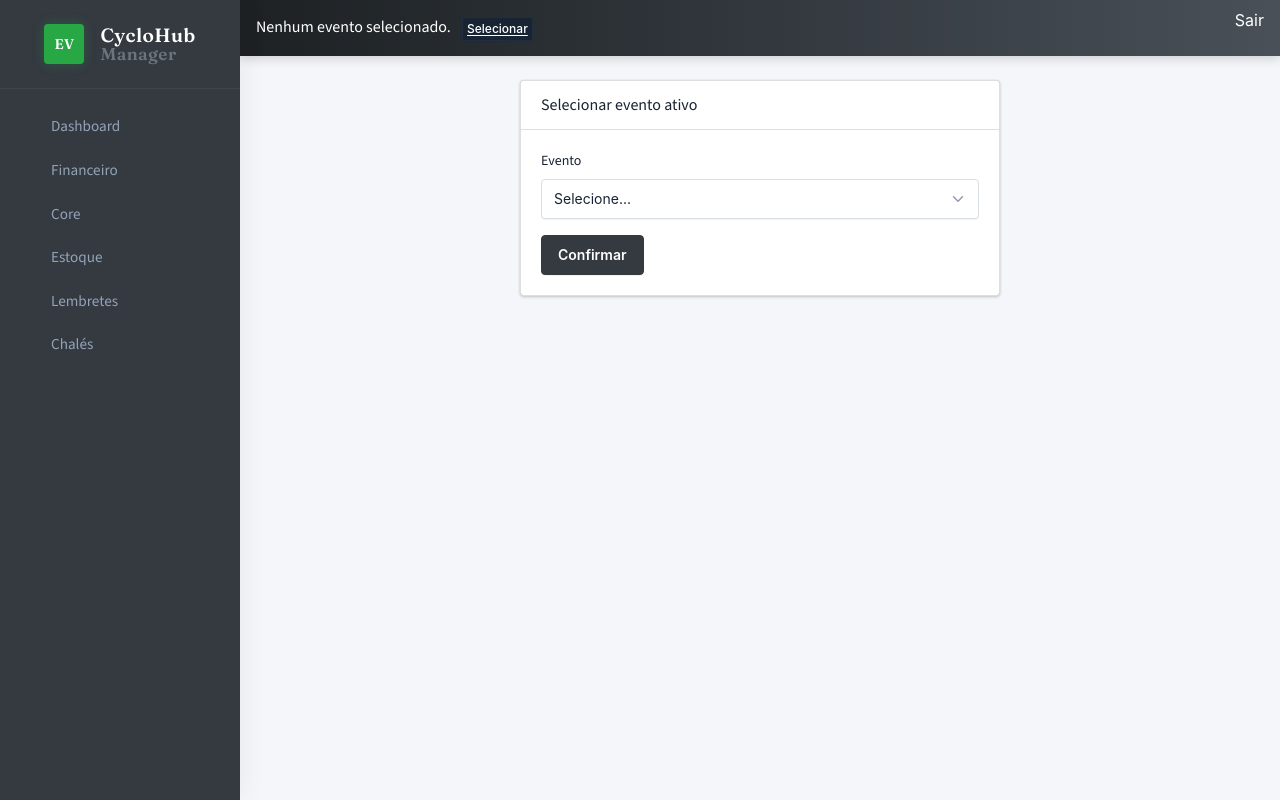
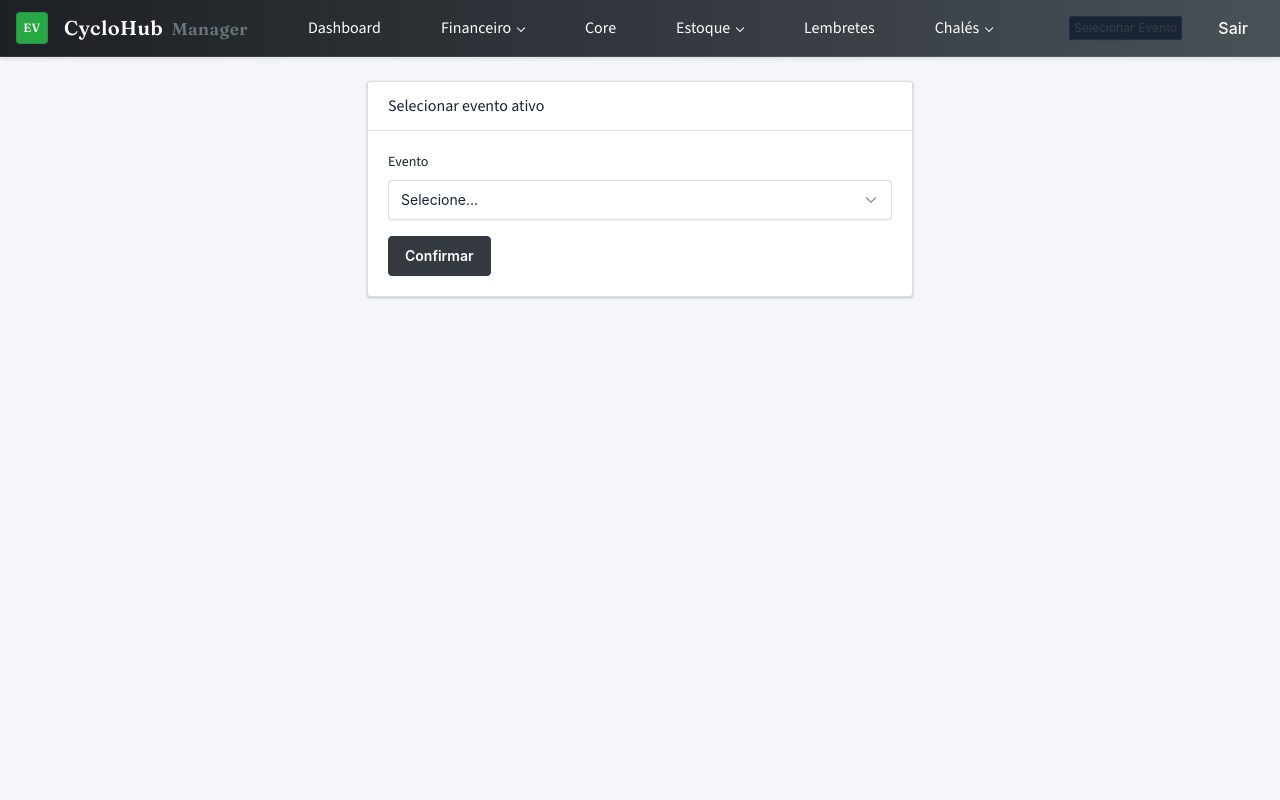
Before and after one commit to janiolos/MaanaimManager, a Django app: page /core/evento/ in a window 1280 px wide. Run offline with Django 5.2, Linux system fonts and the light colour scheme; the visitor is signed in with stand-in values (Sample User, id 1); data comes from the database, SQL or seed files in the repository; data that the repository does not hold is empty; some libraries are stand-ins or nearby versions.

Commit message:
Refactor UI from vertical sidebar to horizontal topbar navigation, update associated CSS, and add a Docker volume mount for local development.

```diff
--- a/docker-compose.yml
+++ b/docker-compose.yml
@@ -44,6 +44,7 @@ services:
     expose:
       - "${APP_PORT:-8000}"
     volumes:
+      - .:/app:Z
       - ./media:/app/media:z
       - static_data:/app/staticfiles
     depends_on:
--- a/static/app.css
+++ b/static/app.css
@@ -99,83 +99,94 @@ body {
 }
 
 .page-wrapper>.navbar .badge.bg-primary-lt {
-  background: rgba(255, 255, 255, 0.18) !important;
+  background: rgba(255, 255, 255, 0.15) !important;
   color: #ffffff !important;
-  border: 1px solid rgba(255, 255, 255, 0.28) !important;
+  border: 1px solid rgba(255, 255, 255, 0.3) !important;
+  opacity: 1 !important;
 }
 
-.navbar-vertical[data-bs-theme="dark"] {
-  background: var(--mm-primary) !important;
-  border-right: none !important;
-  box-shadow: 4px 0 24px rgba(0, 0, 0, 0.05) !important;
+header.navbar .badge.bg-primary-lt {
+  background: var(--mm-accent) !important;
+  color: #ffffff !important;
+  border: none !important;
+  font-weight: 700 !important;
 }
 
-.navbar-vertical .navbar-brand {
-  padding: 1.5rem 1rem !important;
-  border-bottom: 1px solid rgba(255, 255, 255, 0.05);
+/* horizontal Topbar Header */
+header.navbar {
+  margin-bottom: 0;
+  border-bottom: 1px solid rgba(255, 255, 255, 0.1);
+  box-shadow: 0 2px 4px rgba(0, 0, 0, 0.1) !important;
 }
 
-.navbar-vertical .navbar-brand .fw-bold {
-  color: #fff !important;
-  font-size: 1.2rem;
-  /* Equilibrado */
-}
-
-.navbar-vertical .avatar.bg-primary {
-  background: var(--mm-accent) !important;
-  box-shadow: 0 0 12px rgba(40, 167, 69, 0.3);
-}
-
-.navbar-vertical .nav-link {
-  color: #94a3b8 !important;
-  border-left: 3px solid transparent !important;
-  border-radius: 0;
-  margin: 0;
-  padding: 0.65rem 1.25rem !important;
-  font-size: 0.95rem;
-  /* Profissional e limpo */
+header.navbar .navbar-nav .nav-link {
+  padding: 0.75rem 1rem !important;
   font-weight: 500;
   transition: all 0.2s ease;
 }
 
-.navbar-vertical .nav-link:hover {
-  background: rgba(255, 255, 255, 0.03) !important;
+header.navbar .navbar-nav .nav-link:hover,
+header.navbar .navbar-nav .nav-link.active {
+  background: rgba(255, 255, 255, 0.05);
   color: #fff !important;
 }
 
-.navbar-vertical .nav-link.active {
-  background: rgba(255, 255, 255, 0.05) !important;
-  color: #fff !important;
-  border-left-color: var(--mm-accent) !important;
+header.navbar .navbar-nav .nav-link.active {
+  border-bottom: 2px solid var(--mm-accent) !important;
 }
 
-.navbar-vertical .nav-link-icon {
-  color: #adb5bd;
-  margin-right: 0.5rem;
+/* Dropdown Menu Styles */
+.dropdown-menu {
+  box-shadow: var(--mm-shadow-lg) !important;
+  border: 1px solid var(--mm-border) !important;
+  border-radius: 4px !important;
+  padding: 0.5rem 0 !important;
 }
 
-.navbar-vertical .nav-link.active .nav-link-icon,
-.navbar-vertical .nav-link:hover .nav-link-icon {
-  color: var(--mm-accent) !important;
+.dropdown-item {
+  padding: 0.5rem 1.25rem !important;
+  font-weight: 500;
+  color: var(--mm-ink) !important;
 }
 
-.navbar-vertical .nav-sm {
-  margin: 0.2rem 0 0.35rem 0.8rem;
-  border-left: 1px dashed rgba(255, 255, 255, 0.15);
-  padding-left: 0.6rem;
+.dropdown-item.active,
+.dropdown-item:active {
+  background-color: var(--mm-accent) !important;
+  color: #fff !important;
 }
 
-.navbar-vertical .nav-sm .nav-link {
-  font-weight: 500;
-  font-size: 0.875rem;
-  /* Hierarquia clara */
-  padding: 0.4rem 0.7rem !important;
-  border-left-width: 3px !important;
-  margin: 1px 0;
+.dropdown-item {
+  color: var(--mm-ink) !important;
 }
 
-.navbar-vertical .navbar-toggler {
-  border-color: rgba(var(--mm-primary-rgb), 0.22) !important;
+/* Ensure white text for dropdowns in the dark navbar */
+.navbar[data-bs-theme="dark"] .dropdown-menu .dropdown-item,
+.navbar[data-bs-theme="dark"] .navbar-collapse .dropdown-item {
+  color: #ffffff !important;
+}
+
+.navbar[data-bs-theme="dark"] .dropdown-menu .dropdown-item:hover {
+  background-color: rgba(255, 255, 255, 0.1) !important;
+  color: #ffffff !important;
+}
+
+/* Ensure the EVENTO badge is bright and readable */
+.navbar[data-bs-theme="dark"] .badge.bg-primary-lt {
+  background-color: var(--mm-accent) !important;
+  color: #ffffff !important;
+  font-weight: 800 !important;
+}
+
+.dropdown-item:hover {
+  background-color: var(--mm-bg) !important;
+}
+
+@media (max-width: 991.98px) {
+  .navbar-collapse {
+    background: var(--mm-primary) !important;
+    padding: 1rem;
+    border-top: 1px solid rgba(255, 255, 255, 0.1);
+  }
 }
 
 .page-body {
--- a/templates/layout/base.html
+++ b/templates/layout/base.html
@@ -1,6 +1,7 @@
 {% load static %}
 <!DOCTYPE html>
 <html lang="pt-br">
+
 <head>
   <meta charset="utf-8">
   <meta name="viewport" content="width=device-width, initial-scale=1">
@@ -8,77 +9,56 @@
 
   <link href="{% static 'tabler/tabler.min.css' %}" rel="stylesheet">
   <link href="https://cdn.jsdelivr.net/npm/@tabler/icons-webfont@2.46.0/tabler-icons.min.css" rel="stylesheet">
-  <link href="{% static 'app.css' %}?v=20260207-01" rel="stylesheet">
+  <link href="{% static 'app.css' %}?v=20260301-03" rel="stylesheet">
 </head>
 
 {% with current_url_name=request.resolver_match.url_name %}
+
 <body class="app{% if current_url_name == 'login' %} is-login{% endif %}">
   <div class="page">
     {% if current_url_name != 'login' %}
-      <!-- SIDEBAR -->
-      <aside class="navbar navbar-vertical navbar-expand-sm position-absolute" data-bs-theme="dark">
+    <header class="navbar navbar-expand-md d-print-none sticky-top" data-bs-theme="dark">
       <div class="container-fluid">
-          <a class="navbar-brand d-flex align-items-center" href="/">
-            <span class="avatar avatar-md rounded bg-primary text-white me-2">EV</span>
-            <span>
-              <span class="fw-bold d-block">{{ sistema_config.nome_sistema|default:"Maanaim" }}</span>
-              <span class="text-muted small d-block">Manager</span>
+        <!-- Brand -->
+        <a class="navbar-brand d-flex align-items-center me-3" href="/">
+          <span class="avatar avatar-sm rounded bg-primary text-white me-2">EV</span>
+          <span class="d-none d-lg-inline">
+            <span class="fw-bold">{{ sistema_config.nome_sistema|default:"Maanaim" }}</span>
+            <span class="text-muted small ms-1">Manager</span>
           </span>
         </a>
 
         <!-- Toggler (mobile) -->
-          <button class="navbar-toggler" type="button"
-                  data-bs-toggle="collapse" data-bs-target="#sidebar-menu"
-                  aria-controls="sidebar-menu" aria-expanded="false" aria-label="Abrir menu">
+        <button class="navbar-toggler" type="button" data-bs-toggle="collapse" data-bs-target="#navbar-menu"
+          aria-controls="navbar-menu" aria-expanded="false" aria-label="Abrir menu">
           <span class="navbar-toggler-icon"></span>
         </button>
 
-          <div class="collapse navbar-collapse" id="sidebar-menu">
-            <ul class="navbar-nav pt-lg-3">
-
+        <!-- Menu Content -->
+        <div class="collapse navbar-collapse" id="navbar-menu">
+          <ul class="navbar-nav me-auto">
             <li class="nav-item">
               <a class="nav-link {% if request.resolver_match.url_name == 'home' %}active{% endif %}" href="/">
-                  <span class="nav-link-icon d-md-none d-lg-inline-block">
-                    <i class="ti ti-chart-bar" aria-hidden="true"></i>
-                  </span>
+                <span class="nav-link-icon d-md-none d-lg-inline-block"><i class="ti ti-chart-bar"></i></span>
                 <span class="nav-link-title">Dashboard</span>
               </a>
             </li>
 
             {% if modulos_ativos.financeiro and acesso_modulos.financeiro %}
-              <li class="nav-item">
-                <a class="nav-link {% if request.resolver_match.namespace == 'finance' %}active{% endif %}"
-                   href="{% url 'finance:dashboard' %}"
-                   data-bs-toggle="collapse"
-                   data-bs-target="#menu-finance"
-                   aria-expanded="{% if request.resolver_match.namespace == 'finance' %}true{% else %}false{% endif %}"
-                   aria-controls="menu-finance">
-                  <span class="nav-link-icon d-md-none d-lg-inline-block">
-                    <i class="ti ti-wallet" aria-hidden="true"></i>
-                  </span>
+            <li class="nav-item dropdown">
+              <a class="nav-link dropdown-toggle {% if request.resolver_match.namespace == 'finance' %}active{% endif %}"
+                href="#navbar-finance" data-bs-toggle="dropdown" data-bs-auto-close="outside" role="button"
+                aria-expanded="false">
+                <span class="nav-link-icon d-md-none d-lg-inline-block"><i class="ti ti-wallet"></i></span>
                 <span class="nav-link-title">Financeiro</span>
               </a>
-                <div class="collapse {% if request.resolver_match.namespace == 'finance' %}show{% endif %}" id="menu-finance">
-                  <ul class="nav nav-sm flex-column">
-                    <li class="nav-item">
-                      <a class="nav-link {% if request.resolver_match.url_name == 'dashboard' and request.resolver_match.namespace == 'finance' %}active{% endif %}"
-                         href="{% url 'finance:dashboard' %}">
-                        Dashboard
-                      </a>
-                    </li>
-                    <li class="nav-item">
-                      <a class="nav-link {% if request.resolver_match.url_name == 'lancamentos_lista' %}active{% endif %}"
-                         href="{% url 'finance:lancamentos_lista' %}">
-                        Lancamentos
-                      </a>
-                    </li>
-                    <li class="nav-item">
-                      <a class="nav-link {% if request.resolver_match.url_name == 'relatorios_index' %}active{% endif %}"
-                         href="{% url 'finance:relatorios_index' %}">
-                        Relatorios
-                      </a>
-                    </li>
-                  </ul>
+              <div class="dropdown-menu">
+                <a class="dropdown-item {% if request.resolver_match.url_name == 'dashboard' and request.resolver_match.namespace == 'finance' %}active{% endif %}"
+                  href="{% url 'finance:dashboard' %}">Dashboard</a>
+                <a class="dropdown-item {% if request.resolver_match.url_name == 'lancamentos_lista' %}active{% endif %}"
+                  href="{% url 'finance:lancamentos_lista' %}">Lançamentos</a>
+                <a class="dropdown-item {% if request.resolver_match.url_name == 'relatorios_index' %}active{% endif %}"
+                  href="{% url 'finance:relatorios_index' %}">Relatórios</a>
               </div>
             </li>
             {% endif %}
@@ -86,59 +66,36 @@
             <li class="nav-item">
               <a class="nav-link {% if request.resolver_match.namespace == 'core' and request.resolver_match.url_name == 'dashboard' %}active{% endif %}"
                 href="{% url 'core:dashboard' %}">
-                  <span class="nav-link-icon d-md-none d-lg-inline-block">
-                    <i class="ti ti-calendar-event" aria-hidden="true"></i>
-                  </span>
+                <span class="nav-link-icon d-md-none d-lg-inline-block"><i class="ti ti-calendar-event"></i></span>
                 <span class="nav-link-title">Core</span>
               </a>
             </li>
 
             {% if modulos_ativos.estoque and acesso_modulos.estoque %}
-              <li class="nav-item">
-                <a class="nav-link {% if request.resolver_match.namespace == 'inventory' %}active{% endif %}"
-                   href="{% url 'inventory:dashboard' %}"
-                   data-bs-toggle="collapse"
-                   data-bs-target="#menu-inventory"
-                   aria-expanded="{% if request.resolver_match.namespace == 'inventory' %}true{% else %}false{% endif %}"
-                   aria-controls="menu-inventory">
-                  <span class="nav-link-icon d-md-none d-lg-inline-block">
-                    <i class="ti ti-package" aria-hidden="true"></i>
-                  </span>
+            <li class="nav-item dropdown">
+              <a class="nav-link dropdown-toggle {% if request.resolver_match.namespace == 'inventory' %}active{% endif %}"
+                href="#navbar-inventory" data-bs-toggle="dropdown" data-bs-auto-close="outside" role="button"
+                aria-expanded="false">
+                <span class="nav-link-icon d-md-none d-lg-inline-block"><i class="ti ti-package"></i></span>
                 <span class="nav-link-title">Estoque</span>
               </a>
-                <div class="collapse {% if request.resolver_match.namespace == 'inventory' %}show{% endif %}" id="menu-inventory">
-                  <ul class="nav nav-sm flex-column">
-                    <li class="nav-item">
-                      <a class="nav-link {% if request.resolver_match.url_name == 'dashboard' and request.resolver_match.namespace == 'inventory' %}active{% endif %}"
-                         href="{% url 'inventory:dashboard' %}">
-                        Dashboard
-                      </a>
-                    </li>
-                    <li class="nav-item">
-                      <a class="nav-link {% if request.resolver_match.url_name == 'produtos_lista' %}active{% endif %}"
-                         href="{% url 'inventory:produtos_lista' %}">
-                        Produtos
-                      </a>
-                    </li>
-                    <li class="nav-item">
-                      <a class="nav-link {% if request.resolver_match.url_name == 'cotacoes_lista' or request.resolver_match.url_name == 'cotacao_criar' or request.resolver_match.url_name == 'cotacao_editar' or request.resolver_match.url_name == 'cotacao_comprovante' or request.resolver_match.url_name == 'cotacao_aprovar' %}active{% endif %}"
-                         href="{% url 'inventory:cotacoes_lista' %}">
-                        Orcamentos
-                      </a>
-                    </li>
-                    <li class="nav-item">
-                      <a class="nav-link {% if request.resolver_match.url_name == 'fornecedores_lista' or request.resolver_match.url_name == 'fornecedor_criar' %}active{% endif %}"
-                         href="{% url 'inventory:fornecedores_lista' %}">
-                        Fornecedores
-                      </a>
-                    </li>
-                    <li class="nav-item">
-                      <a class="nav-link {% if request.resolver_match.url_name == 'movimentos_lista' or request.resolver_match.url_name == 'requisicoes_lista' %}active{% endif %}"
-                         href="{% url 'inventory:movimentos_lista' %}">
-                        Requisicoes de saida
-                      </a>
-                    </li>
-                  </ul>
+              <div class="dropdown-menu">
+                <div class="dropdown-menu-columns">
+                  <div class="dropdown-menu-column">
+                    <a class="dropdown-item {% if request.resolver_match.url_name == 'dashboard' and request.resolver_match.namespace == 'inventory' %}active{% endif %}"
+                      href="{% url 'inventory:dashboard' %}">Dashboard</a>
+                    <a class="dropdown-item {% if request.resolver_match.url_name == 'produtos_lista' %}active{% endif %}"
+                      href="{% url 'inventory:produtos_lista' %}">Produtos</a>
+                    <a class="dropdown-item {% if request.resolver_match.url_name == 'cotacoes_lista' %}active{% endif %}"
+                      href="{% url 'inventory:cotacoes_lista' %}">Orçamentos</a>
+                  </div>
+                  <div class="dropdown-menu-column">
+                    <a class="dropdown-item {% if request.resolver_match.url_name == 'fornecedores_lista' %}active{% endif %}"
+                      href="{% url 'inventory:fornecedores_lista' %}">Fornecedores</a>
+                    <a class="dropdown-item {% if request.resolver_match.url_name == 'movimentos_lista' %}active{% endif %}"
+                      href="{% url 'inventory:movimentos_lista' %}">Requisições</a>
+                  </div>
+                </div>
               </div>
             </li>
             {% endif %}
@@ -147,89 +104,58 @@
             <li class="nav-item">
               <a class="nav-link {% if request.resolver_match.namespace == 'notifications' %}active{% endif %}"
                 href="{% url 'notifications:dashboard' %}">
-                  <span class="nav-link-icon d-md-none d-lg-inline-block">
-                    <i class="ti ti-bell" aria-hidden="true"></i>
-                  </span>
+                <span class="nav-link-icon d-md-none d-lg-inline-block"><i class="ti ti-bell"></i></span>
                 <span class="nav-link-title">Lembretes</span>
               </a>
             </li>
             {% endif %}
 
             {% if modulos_ativos.hospedagem and acesso_modulos.hospedagem %}
-              <li class="nav-item">
-                <a class="nav-link {% if request.resolver_match.namespace == 'lodging' %}active{% endif %}"
-                   href="{% url 'lodging:dashboard' %}"
-                   data-bs-toggle="collapse"
-                   data-bs-target="#menu-lodging"
-                   aria-expanded="{% if request.resolver_match.namespace == 'lodging' %}true{% else %}false{% endif %}"
-                   aria-controls="menu-lodging">
-                  <span class="nav-link-icon d-md-none d-lg-inline-block">
-                    <i class="ti ti-home" aria-hidden="true"></i>
-                  </span>
+            <li class="nav-item dropdown">
+              <a class="nav-link dropdown-toggle {% if request.resolver_match.namespace == 'lodging' %}active{% endif %}"
+                href="#navbar-lodging" data-bs-toggle="dropdown" data-bs-auto-close="outside" role="button"
+                aria-expanded="false">
+                <span class="nav-link-icon d-md-none d-lg-inline-block"><i class="ti ti-home"></i></span>
                 <span class="nav-link-title">Chalés</span>
               </a>
-                <div class="collapse {% if request.resolver_match.namespace == 'lodging' %}show{% endif %}" id="menu-lodging">
-                  <ul class="nav nav-sm flex-column">
-                    <li class="nav-item">
-                      <a class="nav-link {% if request.resolver_match.url_name == 'dashboard' and request.resolver_match.namespace == 'lodging' %}active{% endif %}"
-                         href="{% url 'lodging:dashboard' %}">
-                        Dashboard
-                      </a>
-                    </li>
-                    <li class="nav-item">
-                      <a class="nav-link {% if request.resolver_match.url_name == 'chales_lista' %}active{% endif %}"
-                         href="{% url 'lodging:chales_lista' %}">
-                        Chalés
-                      </a>
-                    </li>
-                    <li class="nav-item">
-                      <a class="nav-link {% if request.resolver_match.url_name == 'reservas_lista' %}active{% endif %}"
-                         href="{% url 'lodging:reservas_lista' %}">
-                        Reservas
-                      </a>
-                    </li>
-                    <li class="nav-item">
-                      <a class="nav-link {% if request.resolver_match.url_name == 'mapa_chales' %}active{% endif %}"
-                         href="{% url 'lodging:mapa_chales' %}">
-                        Mapa de Chalés
-                      </a>
-                    </li>
-                  </ul>
+              <div class="dropdown-menu">
+                <a class="dropdown-item {% if request.resolver_match.url_name == 'dashboard' and request.resolver_match.namespace == 'lodging' %}active{% endif %}"
+                  href="{% url 'lodging:dashboard' %}">Dashboard</a>
+                <a class="dropdown-item {% if request.resolver_match.url_name == 'chales_lista' %}active{% endif %}"
+                  href="{% url 'lodging:chales_lista' %}">Chalés</a>
+                <a class="dropdown-item {% if request.resolver_match.url_name == 'reservas_lista' %}active{% endif %}"
+                  href="{% url 'lodging:reservas_lista' %}">Reservas</a>
+                <a class="dropdown-item {% if request.resolver_match.url_name == 'mapa_chales' %}active{% endif %}"
+                  href="{% url 'lodging:mapa_chales' %}">Mapa</a>
               </div>
             </li>
             {% endif %}
+          </ul>
 
-            </ul>
+          <!-- Right controls -->
+          <div class="navbar-nav flex-row order-md-last align-items-center">
+            <div class="nav-item me-3 d-none d-sm-flex">
+              {% if evento_atual %}
+              <span class="badge bg-primary-lt me-2">{{ rotulo_evento_singular|default:"Evento"|upper }}</span>
+              <strong class="text-white small me-1">{{ evento_atual.nome }}</strong>
+              <a href="{% url 'core:selecionar_evento' %}"
+                class="text-white-50 small text-decoration-underline">Trocar</a>
+              {% else %}
+              <a class="btn btn-sm btn-outline-white" href="{% url 'core:selecionar_evento' %}">Selecionar Evento</a>
+              {% endif %}
             </div>
-        </div>
-      </aside>
-    {% endif %}
 
-    <!-- MAIN -->
-    <div class="page-wrapper">
-    {% if current_url_name != 'login' %}
-        <header class="navbar navbar-expand-md d-print-none" data-bs-theme="dark">
-          <div class="container-fluid">
-            <div class="navbar-nav flex-row order-md-last">
             {% if user.is_authenticated %}
+            <div class="nav-item">
               <form method="post" action="{% url 'logout' %}">
                 {% csrf_token %}
-                  <button class="nav-link btn btn-link p-0" type="submit">
+                <button class="nav-link btn btn-link p-0 text-white" type="submit">
                   <i class="ti ti-logout me-1" aria-hidden="true"></i>Sair
                 </button>
               </form>
+            </div>
             {% endif %}
           </div>
-
-            <div class="navbar-text">
-              {% if evento_atual %}
-                <span class="badge bg-primary-lt me-2">{{ rotulo_evento_singular|default:"Evento"|upper }}</span>
-                <strong class="text-white">{{ evento_atual.nome }}</strong>
-                <a href="{% url 'core:selecionar_evento' %}" class="ms-2 text-white-50 small">Trocar</a>
-              {% else %}
-                <span class="text-white-50">Nenhum evento selecionado.</span>
-                <a class="ms-2 btn btn-sm btn-outline-white" href="{% url 'core:selecionar_evento' %}">Selecionar</a>
-              {% endif %}
         </div>
       </div>
     </header>
@@ -288,4 +214,5 @@
   <script src="{% static 'tabler/tabler.min.js' %}"></script>
   {% block scripts %}{% endblock %}
 </body>
+
 </html>
```
Lines whose indentation alone changed are shown as unchanged.
